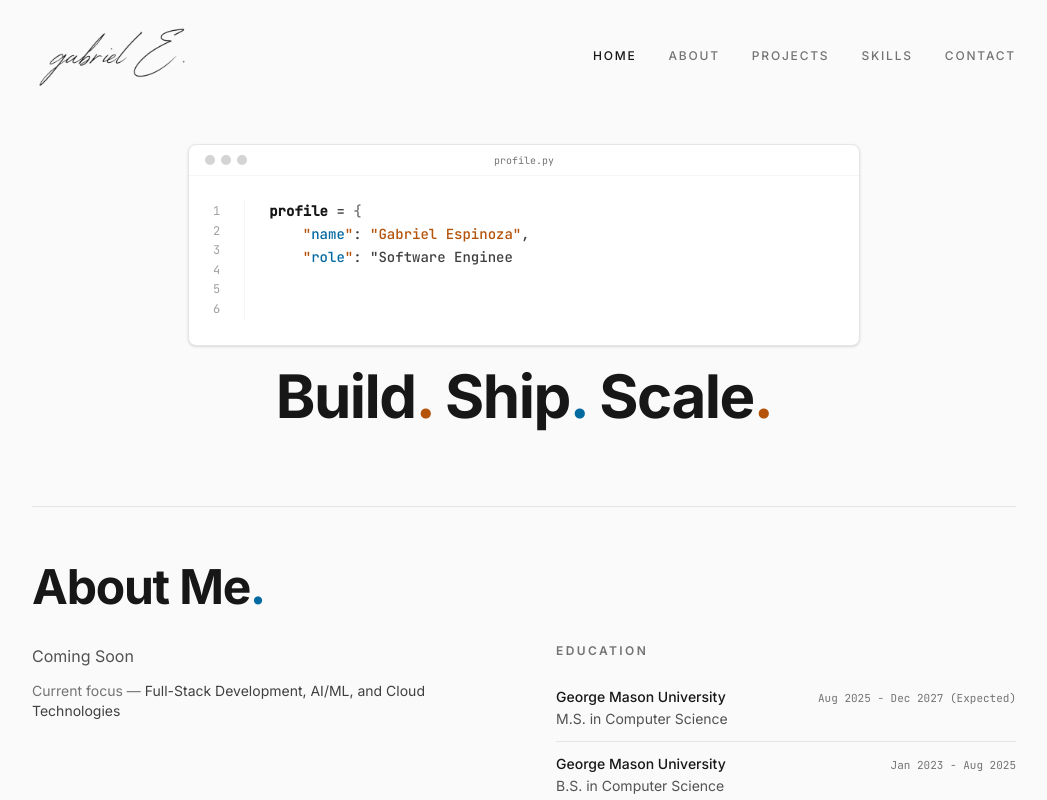
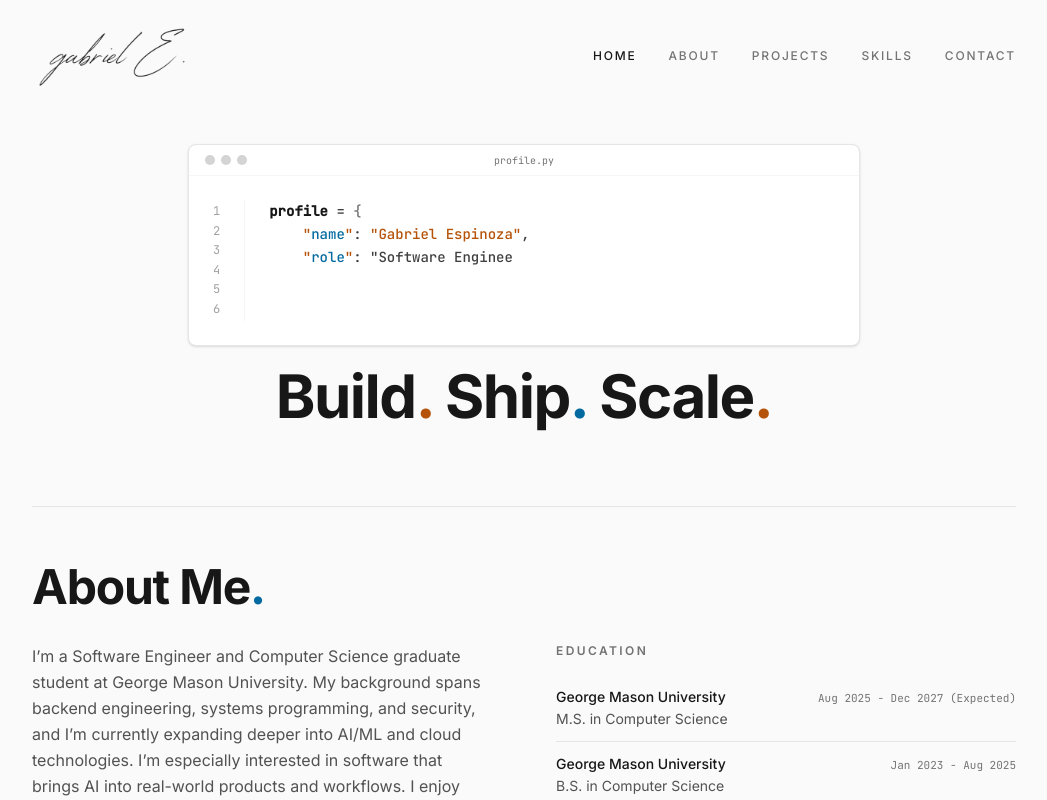
Before and after one commit to GabrieI-Espinoza/portfolio, a React (Vite) app in the folder my-portfolio/: page / in a window 1280 px wide. Shown: the top 800 px of the page, without its empty margins (116-1163 px from the left). Built offline with nearby package versions, Linux system fonts and the light colour scheme.

Commit message:
update about me

```diff
--- a/my-portfolio/src/data.js
+++ b/my-portfolio/src/data.js
@@ -1,5 +1,9 @@
 export const ABOUT = {
-  bio: "Coming Soon",
+  bio: `I’m a Software Engineer and Computer Science graduate student at George Mason University. My background spans backend engineering, systems programming, and security, and I’m currently expanding deeper into AI/ML and cloud technologies.
+
+I’m especially interested in software that brings AI into real-world products and workflows. I enjoy building projects from the ground up, improving them over time, and thinking through how systems can become more efficient, secure, and useful.
+
+I’m driven by challenging technical problems, continuous learning, and meaningful collaboration. Whether working independently or as part of a team, I aim to turn complex ideas into meaningful solutions that make a difference.`,
 };
 
 export const SKILLS = [
@@ -77,7 +81,14 @@ export const PROJECTS = [
   {
     id: 3,
     title: "Tempo",
-    techStack: ["FastAPI", "PostgreSQL", "Docker", "GitHub", "GitHub Actions", "Pytest"],
+    techStack: [
+      "FastAPI",
+      "PostgreSQL",
+      "Docker",
+      "GitHub",
+      "GitHub Actions",
+      "Pytest",
+    ],
     github: "https://github.com/GabrieI-Espinoza/Tempo",
   },
   {
```
